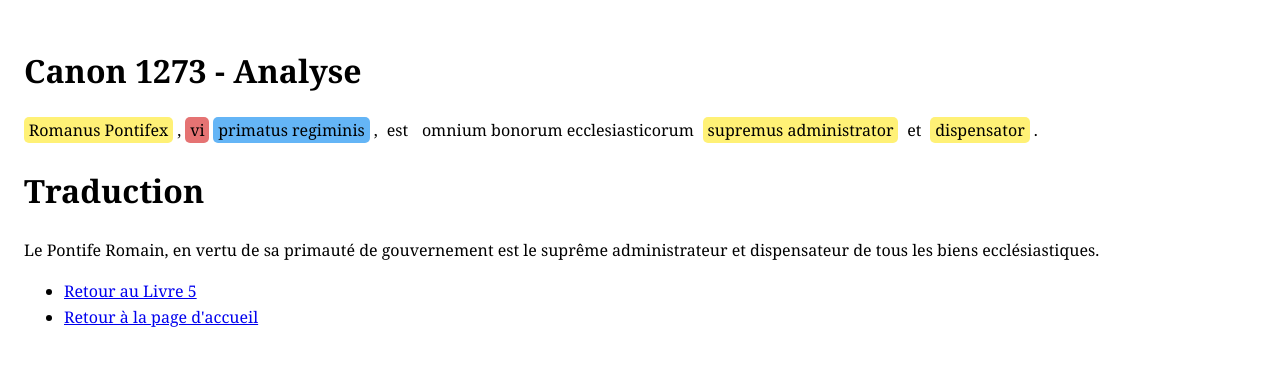
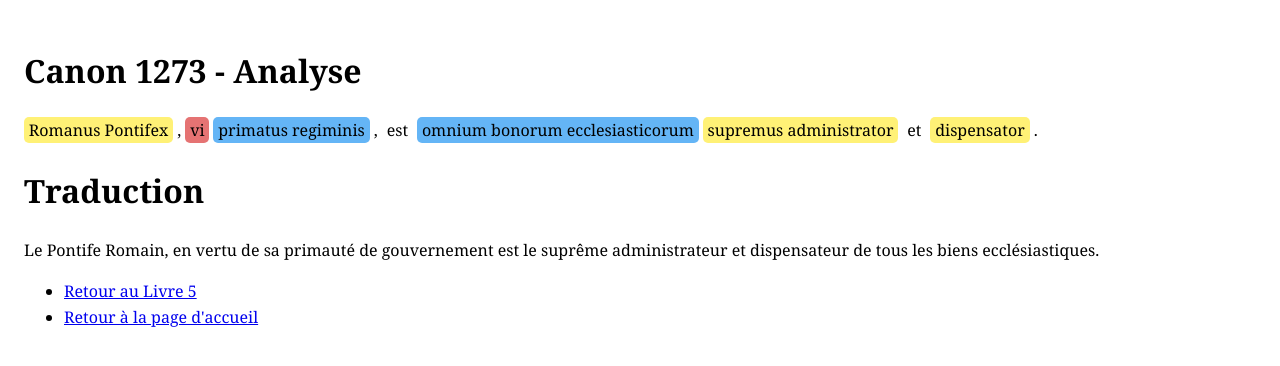
Before and after one commit to elibruyere/canon-1273, a plain HTML site: page index.html in a window 1280 px wide. Drawn offline with Linux system fonts and the light colour scheme.

Commit message:
Update index.html

```diff
--- a/index.html
+++ b/index.html
@@ -34,7 +34,7 @@
     <span class="genitif word" data-info="">primatus regiminis</span>
     ,
     <span class="word" data-info="Être 3ps.">est</span>
-    <span class="genifitif word" data-info="génitif pluriel : de tous les biens ecclésiastiques">omnium bonorum ecclesiasticorum</span>
+    <span class="genitif word" data-info="génitif pluriel : de tous les biens ecclésiastiques">omnium bonorum ecclesiasticorum</span>
     <span class="nominatif word" data-info="Attribut du sujet - nominatif - administrateur">supremus administrator</span>
     <span class="word" data-info="conjonction : et">et</span>
     <span class="nominatif word" data-info="Attribut du sujet - nominatif - dispensateur">dispensator</span>
```
